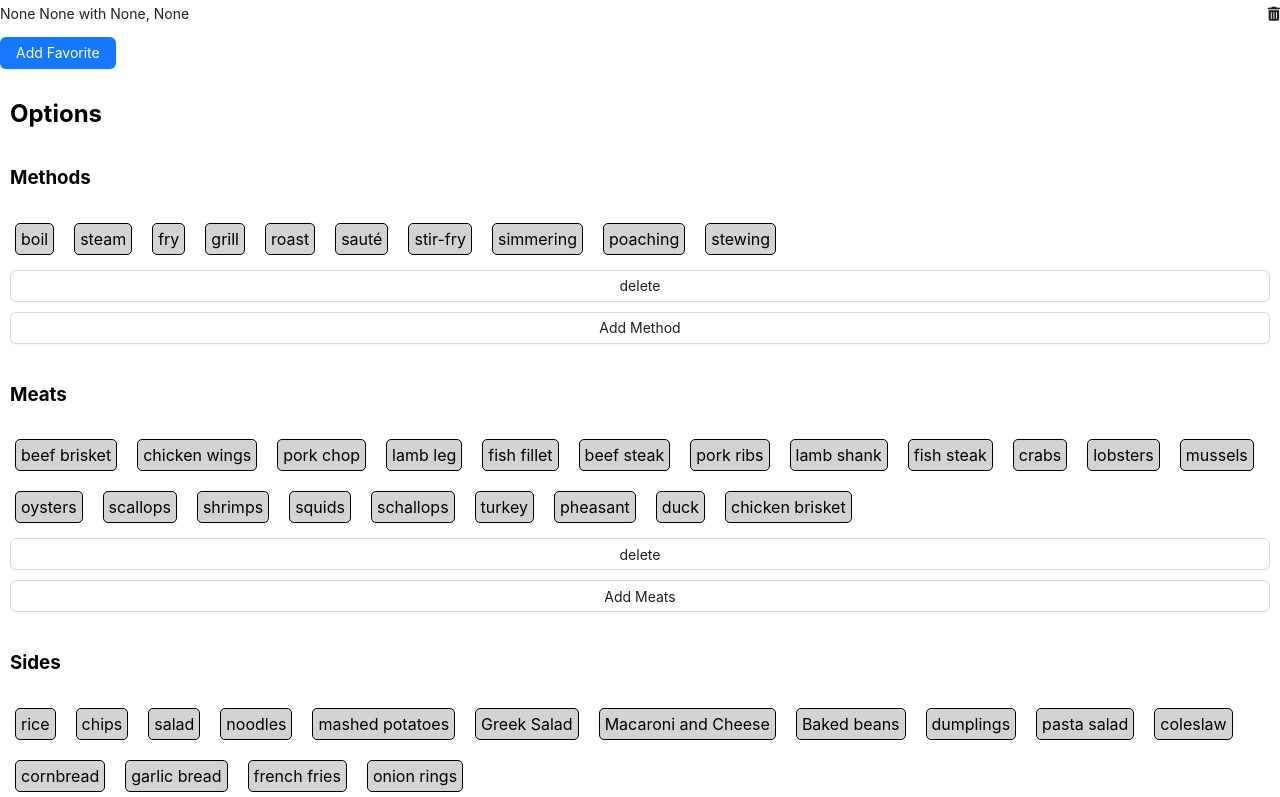
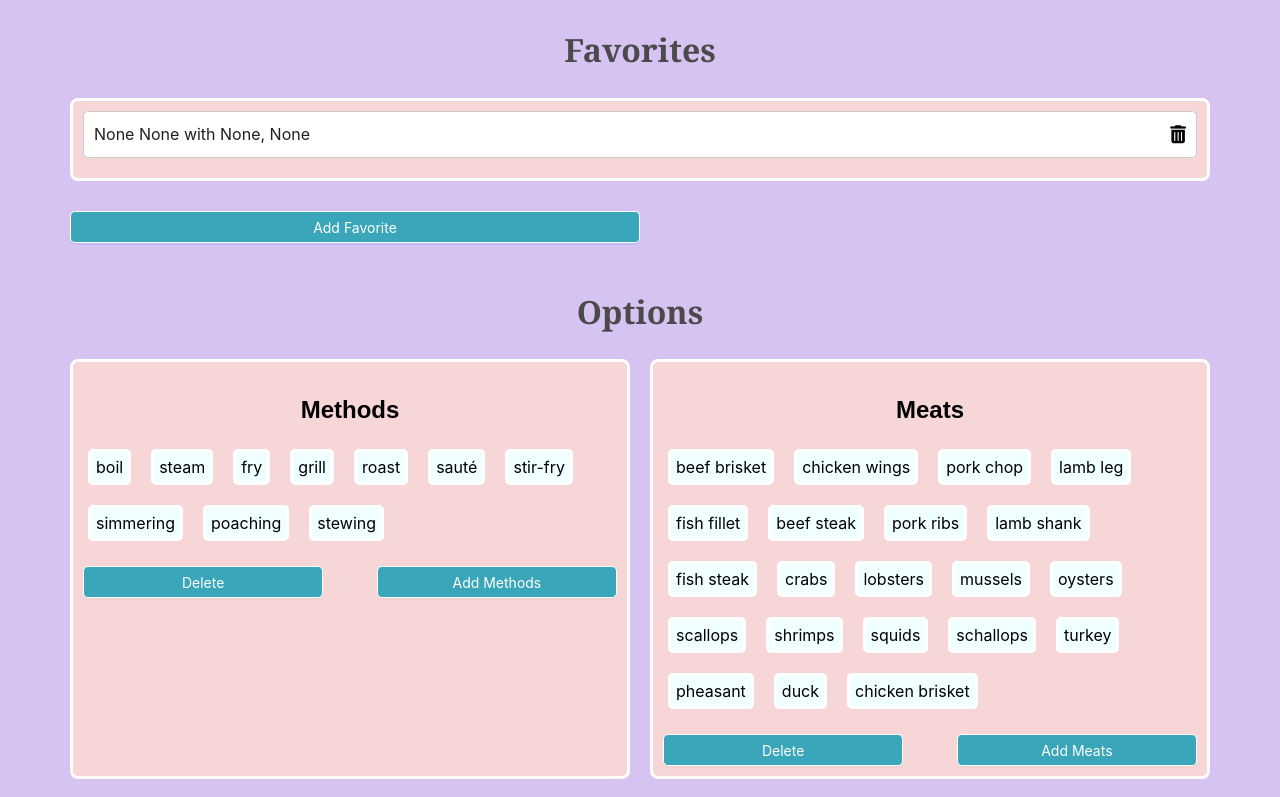
Before and after one commit to JiaouCH/Recipe-slot-machine, a React (Create React App) app: page / in a window 1280 px wide. Shown: the part 360-1157 px from the top of the page. Built offline with nearby package versions, Linux system fonts and the light colour scheme.

Commit message:
add styles

```diff
--- a/src/App.js
+++ b/src/App.js
@@ -1,24 +1,48 @@
 import React, { useState, useEffect } from 'react';
-import SlotMachine from './components/SlotMachine_Modify';
 import SlotMachineModify from './components/SlotMachine_Modify';
-import CustomOptionsForm from './components/CustomOptionsForm';
 import Favorites from './components/Favorites';
-import './App.css';  // 引入 CSS 文件
+import './App.css';
 import { Provider } from 'react-redux';
 import store from './store';
 import Options from './components/Options';
 
 const App = () => {
   return (
-    <Provider store={store}>  {/* 确保 Provider 包裹了所有组件 */}
-      <h1>Recipe Slot Machine</h1>
+    <Provider store={store}>
+    <div style={styles.wrap}>
+      <div style={styles.container}>
+      <h1 style={styles.header}>Recipe Slot Machine</h1>
       <div className="app">
         <SlotMachineModify/>
-        <Favorites />  {/* 不再通过 props 传递 favorites 和 setFavorites */}
+        <Favorites />
         <Options />
+      </div>
+      </div>
       </div>
     </Provider>
   );
 };
 
 export default App;
+
+const styles = {
+  header: {
+    textAlign: 'center',
+    fontSize: '2rem',
+    color: '#4A4A4A',
+    fontFamily: 'Georgia, Helvetica, Arial, sans-serif',
+  },
+  container: {
+    padding: '10px',
+    display: 'flex',
+    flexDirection: 'column',
+    alignItems: 'center',
+    margin: '50px',
+  },
+  wrap: {
+    display: 'flex',
+    justifyContent: 'center',
+    alignItems: 'center',
+    background: '#D7C3F1',
+  },
+};
--- a/src/components/Favorites.jsx
+++ b/src/components/Favorites.jsx
@@ -19,26 +19,105 @@ const Favorites = () => {
   };
 
   return (
-    <div>
-      <h2>Favorites</h2>
+    <div style={styles.container}>
+      <h2 style={styles.header}>Favorites</h2>
+      <div style={styles.favoritesGroupContainer}>
+        <div style={styles.favoriteGroup}>
           <List
             dataSource={favorites}
             renderItem={(item, index) => (
-            <List.Item
-              key={index}
-            >
+              <List.Item key={index} style={styles.favoriteItem}>
                 <span
                   onClick={() => dispatch({ type: OPEN_MODAL, payload: { selectedFavorite: item } })}
-                style={{ cursor: 'pointer' }}
-              >{item.method} {item.meat} with {item.sides}, {item.drink}</span>
-              <i className="fa-solid fa-trash-can" onClick={ () => { deleteFavorite(item.key) } } style={{ cursor: 'pointer' }}></i>
+                  style={styles.favoriteText}
+                >
+                  {item.method} {item.meat} with {item.sides}, {item.drink}
+                </span>
+                <i
+                  className="fa-solid fa-trash-can"
+                  onClick={() => { deleteFavorite(item.key) }}
+                  style={styles.deleteIcon}
+                ></i>
               </List.Item>
             )}
           />
-        <Button type='primary' onClick={() => dispatch({ type: OPEN_MODAL, payload: { selectedFavorite: null } })}>Add Favorite</Button>
+        </div>
+        <Button
+          type="primary"
+          onClick={() => dispatch({ type: OPEN_MODAL, payload: { selectedFavorite: null } })}
+          style={styles.addButton}
+        >
+          Add Favorite
+        </Button>
         <FavoriteDetail favorite={selectedFavorite} visible={isModalVisible} />
+      </div>
     </div>
   );
 };
 
+const styles = {
+  container: {
+    padding: '10px',
+  },
+  header: {
+    fontFamily: 'Georgia, Helvetica, Arial, sans-serif',
+    color: '#4A4A4A',
+    fontSize: '32px',
+    fontWeight: 'bold',
+    textAlign: 'center',
+  },
+  favoritesGroupContainer: {
+    display: 'grid',
+    gridTemplateColumns: '1fr',
+    gap: '20px',
+    marginTop: '20px',
+  },
+  favoriteGroup: {
+    display: 'flex',
+    flexDirection: 'column',
+    gap: '10px',
+    padding: '10px',
+    borderRadius: '8px',
+    background: '#F6D6D6',
+    border: '3px solid #fff',
+  },
+  favoriteGroupHeader: {
+    fontSize: '24px',
+    fontWeight: 'bold',
+    fontFamily: '"Arial", sans-serif',
+    marginBottom: '10px',
+    textAlign: 'center',
+  },
+  favoriteItem: {
+    display: 'flex',
+    justifyContent: 'space-between',
+    alignItems: 'center',
+    padding: '10px',
+    background: '#FFFFFF',  // 白色背景
+    borderRadius: '5px',
+    border: '1px solid #ccc',
+    marginBottom: '10px',
+  },
+  favoriteText: {
+    cursor: 'pointer',
+    fontSize: '16px',
+  },
+  deleteIcon: {
+    cursor: 'pointer',
+    fontSize: '18px',
+    color: '#000',
+  },
+  addButton: {
+    marginTop: '10px',
+    padding: '10px 20px',
+    backgroundColor: '#3AA6B9',
+    border: '1px solid #fff',
+    borderRadius: '5px',
+    color: 'white',
+    cursor: 'pointer',
+    width: '50%',
+    alignSelf: 'flex-start',
+  },
+};
+
 export default Favorites;
--- a/src/components/Options.jsx
+++ b/src/components/Options.jsx
@@ -2,9 +2,7 @@ import React, { useState } from 'react';
 import { useSelector, useDispatch } from 'react-redux';
 import { Button } from 'antd';
 import { TOGGLE_SELECTED_OPTIONS, DELETE_OPTIONS, OPEN_OPTION_MODAL } from '../reducer';
-import { hover } from '@testing-library/user-event/dist/hover';
 import OptionForm from './OptionForm';
-import { type } from '@testing-library/user-event/dist/type';
 
 const Options = () => {
     const dispatch = useDispatch();
@@ -37,96 +35,34 @@ const Options = () => {
 
     return (
         <div style={styles.container}>
-            <h2>Options</h2>
+            <h2 style={styles.header}>Options</h2>
             <div style={styles.optionsGroupContainer}>
-                <div style={styles.optionGroup}>
-                    <h3>Methods</h3>
+                {['methods', 'meats', 'sides', 'drinks'].map((type, index) => (
+                    <div key={index} style={styles.optionGroup}>
+                        <h3 style={styles.optionGroupHeader}>{type.charAt(0).toUpperCase() + type.slice(1)}</h3>
                         <div style={styles.flexContainer}>
-                        {options.methods.map((method, index) =>
+                            {options[type].map((option, index) => (
                                 <span
                                     key={index}
                                     onClick={() => {
-                                    toggleSelectedOptions(method.key, 'methods');
+                                        toggleSelectedOptions(option.key, type);
                                     }}
-                                style={selectedOptions.methods.has(method.key) ? styles.optionSelected : styles.optionUnselected}
+                                    style={selectedOptions[type].has(option.key) ? styles.optionSelected : styles.optionUnselected}
                                 >
-                                {method.option}
+                                    {option.option}
                                 </span>
-                        )}
+                            ))}
                         </div>
-                    <Button onClick={() => { deleteOptions('methods') }}>delete</Button>
+                        <div style={styles.buttonContainer}>
+                            <Button onClick={() => { deleteOptions(type) }} style={styles.deleteAddButton}>Delete</Button>
                             <Button onClick={() => {
-                        setType((type) => 'methods');
+                                setType(type);
                                 openAddOptionModal();
-                    }}>Add Method</Button>
+                            }} style={styles.deleteAddButton}>Add {type.charAt(0).toUpperCase() + type.slice(1)}</Button>
                         </div>
-
-                <div style={styles.optionGroup}>
-                    <h3>Meats</h3>
-                    <div style={styles.flexContainer}>
-                        {options.meats.map((meat, index) =>
-                            <span
-                                key={index}
-                                onClick={() => {
-                                    toggleSelectedOptions(meat.key, 'meats');
-                                }}
-                                style={selectedOptions.meats.has(meat.key) ? styles.optionSelected : styles.optionUnselected}
-                            >
-                                {meat.option}
-                            </span>
-                        )}
                     </div>
-                    <Button onClick={() => { deleteOptions('meats') }}>delete</Button>
-                    <Button onClick={() => {
-                        setType((type) => 'methods');
-                        openAddOptionModal();
-                    }}>Add Meats</Button>
-                </div>
-
-                <div style={styles.optionGroup}>
-                    <h3>Sides</h3>
-                    <div style={styles.flexContainer}>
-                        {options.sides.map((side, index) =>
-                            <span
-                                key={index}
-                                onClick={() => {
-                                    toggleSelectedOptions(side.key, 'sides');
-                                }}
-                                style={selectedOptions.sides.has(side.key) ? styles.optionSelected : styles.optionUnselected}
-                            >
-                                {side.option}
-                            </span>
-                        )}
-                    </div>
-                    <Button onClick={() => { deleteOptions('sides') }}>delete</Button>
-                    <Button onClick={() => {
-                        setType((type) => 'methods');
-                        openAddOptionModal();
-                    }}>Add Sides</Button>
-                </div>
-
-                <div style={styles.optionGroup}>
-                    <h3>Drinks</h3>
-                    <div style={styles.flexContainer}>
-                        {options.drinks.map((drink, index) =>
-                            <span
-                                key={index}
-                                onClick={() => {
-                                    toggleSelectedOptions(drink.key, 'drinks');
-                                }}
-                                style={selectedOptions.drinks.has(drink.key) ? styles.optionSelected : styles.optionUnselected}
-                            >
-                                {drink.option}
-                            </span>
-                        )}
-                    </div>
-                    <Button onClick={() => { deleteOptions('drinks') }}>delete</Button>
-                    <Button onClick={() => {
-                        setType((type) => 'methods');
-                        openAddOptionModal();
-                    }}>Add Drinks</Button>
-                </div>
-                <OptionForm optionModalVisible={optionModalVisible} type={type}/>
+                ))}
+                <OptionForm optionModalVisible={optionModalVisible} type={type} />
             </div>
         </div>
     );
@@ -136,15 +72,34 @@ const styles = {
     container: {
         padding: '10px',
     },
+    header: {
+        fontFamily: 'Georgia, Helvetica, Arial, sans-serif',
+        color: '#4A4A4A',
+        fontSize: '32px',
+        fontWeight: 'bold',
+        textAlign: 'center',
+    },
     optionsGroupContainer: {
-        display: 'flex',
-        flexDirection: 'column',
+        display: 'grid',
+        gridTemplateColumns: 'repeat(2, 1fr)',
         gap: '20px',
+        marginTop: '20px',
     },
     optionGroup: {
         display: 'flex',
         flexDirection: 'column',
         gap: '10px',
+        padding: '10px',
+        borderRadius: '8px',
+        background: '#F6D6D6',  // 统一使用浅粉色背景
+        border: '3px solid #fff',
+    },
+    optionGroupHeader: {
+        fontSize: '24px',
+        fontWeight: 'bold',
+        fontFamily: '"Arial", sans-serif',
+        marginBottom: '10px',
+        textAlign: 'center',
     },
     flexContainer: {
         display: 'flex',
@@ -152,21 +107,36 @@ const styles = {
         gap: '10px',
     },
     optionSelected: {
-        curser: 'pointer',
+        cursor: 'pointer',
         backgroundColor: 'lightblue',
         margin: '5px',
         padding: '5px',
         borderRadius: '5px',
-        border: '1px solid black',
+        border: '3px solid black',
     },
     optionUnselected: {
-        curser: 'pointer',
-        backgroundColor: 'lightgrey',
+        cursor: 'pointer',
+        backgroundColor: '#F0FFFF',
         margin: '5px',
         padding: '5px',
         borderRadius: '5px',
-        border: '1px solid black',
-    }
-}
+        border: '3px solid white',
+    },
+    buttonContainer: {
+        display: 'flex',
+        justifyContent: 'space-between',
+        gap: '10px',
+        marginTop: '10px',
+    },
+    deleteAddButton: {
+        padding: '5px 15px',
+        backgroundColor: '#3AA6B9',
+        border: '1px solid #fff',
+        borderRadius: '5px',
+        cursor: 'pointer',
+        width: '45%',
+        color: 'white',
+    },
+};
 
 export default Options;
--- a/src/components/SlotMachine_Modify.jsx
+++ b/src/components/SlotMachine_Modify.jsx
@@ -49,11 +49,28 @@ const SlotMachine = () => {
   const contentStyle = {
     margin: 0,
     height: '160px',
-    color: '#fff',
+    color: 'black',
     lineHeight: '160px',
     textAlign: 'center',
-    background: '#364d79',
+    background: '#89B9AD',
+    borderRadius: '10px',
+    border: '3px solid #fff',
+    fontSize: '1.2rem',
+    fontFamily: 'Georgia, Helvetica, Arial, sans-serif',
+    color: '#4A4A4A',
   };
+
+  const contentStyleColor2 = {
+    background: '#FFC5C5'
+  }
+
+  const contentStyleColor3 = {
+    background: '#C7DCA7'
+  }
+
+  const contentStyleColor4 = {
+    background: '#ADD8E6'
+  }
 
   return (
     <div className="slot-machine-container">
@@ -70,7 +87,7 @@ const SlotMachine = () => {
         <Carousel autoplay={isRolling} vertical autoplaySpeed={450} dots={false} ref={MeatRef}>
           {options.meats.map((meat, index) => (
             <div key={index}>
-              <h3 style={contentStyle}>{meat.option}</h3>
+              <h3 style={{...contentStyle, ...contentStyleColor2}}>{meat.option}</h3>
             </div>
           ))}
         </Carousel>
@@ -79,7 +96,7 @@ const SlotMachine = () => {
         <Carousel autoplay={isRolling} vertical autoplaySpeed={360} dots={false} ref={SidesRef}>
           {options.sides.map((sides, index) => (
             <div key={index}>
-              <h3 style={contentStyle}>{sides.option}</h3>
+              <h3 style={{...contentStyle, ...contentStyleColor3}}>{sides.option}</h3>
             </div>
           ))}
         </Carousel>
@@ -88,7 +105,7 @@ const SlotMachine = () => {
         <Carousel autoplay={isRolling} vertical autoplaySpeed={570} dots={false} ref={DrinkRef}>
           {options.drinks.map((drink, index) => (
             <div key={index}>
-              <h3 style={contentStyle}>{drink.option}</h3>
+              <h3 style={{...contentStyle, ...contentStyleColor4}}>{drink.option}</h3>
             </div>
           ))}
         </Carousel>
```
Lines whose indentation alone changed are shown as unchanged.
